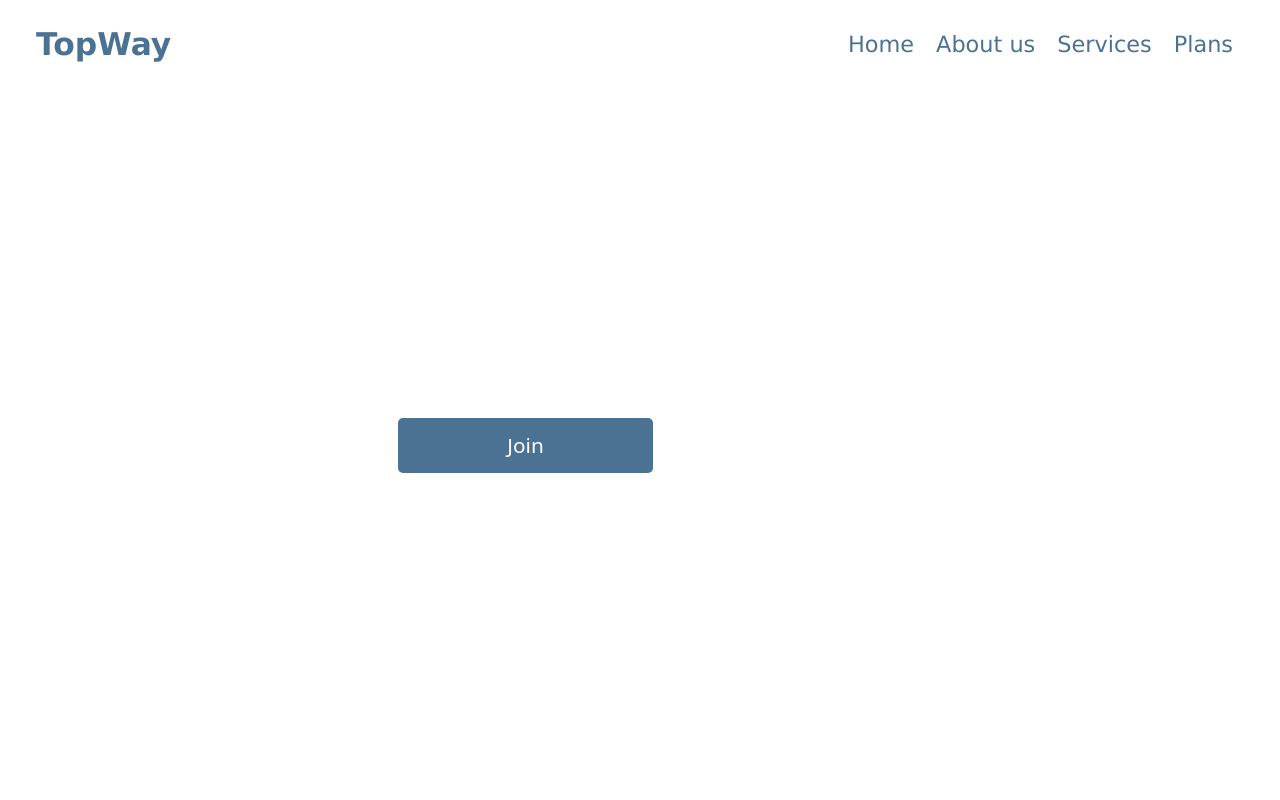
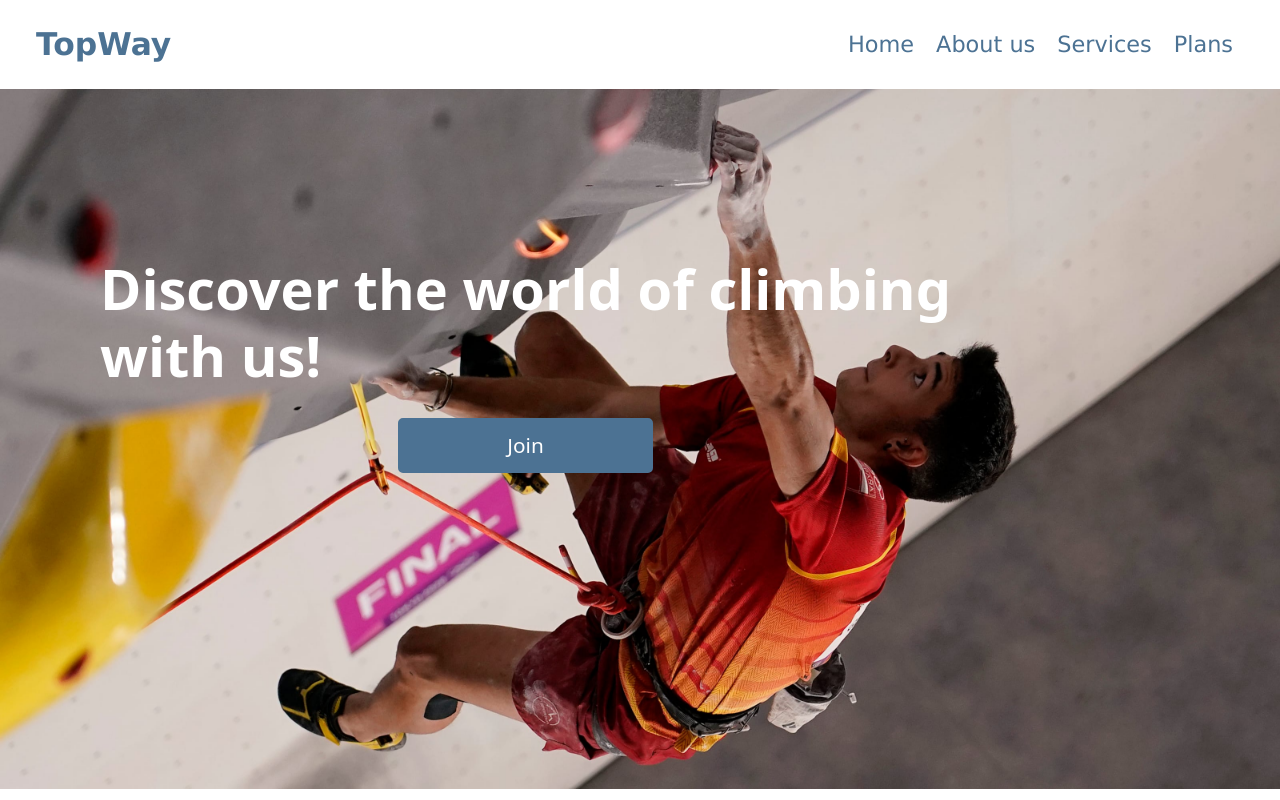
Before and after one commit to WorkBot-TopWay/Landing-Page, a plain HTML site: page index.html in a window 1280 px wide. Shown: the top 800 px of the page. Drawn offline with nearby package versions, Linux system fonts and the light colour scheme; the site is published under a folder, as on GitHub Pages, so addresses that start at the root find nothing.

Commit message:
feat: new point

```diff
--- a/css/style.css
+++ b/css/style.css
@@ -140,7 +140,7 @@
 .main-section
 {
     height: 800px;
-    background-image: url("/images/portada.jpg");
+    background-image: url("../images/portada.jpg");
     background-position: center;
     background-size:cover;
     display: flex;
```
